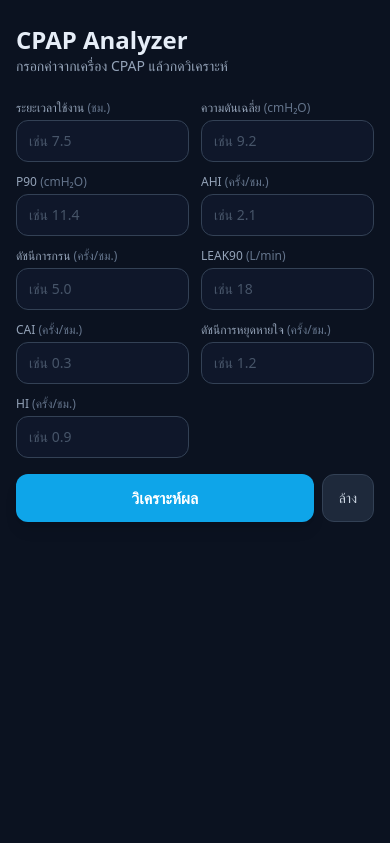
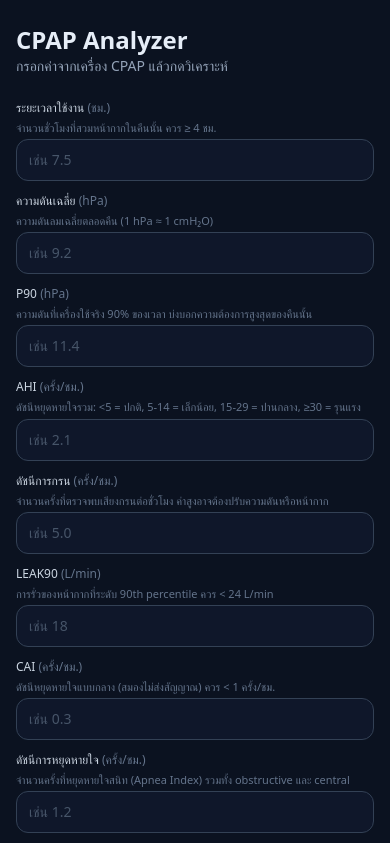
Before and after one commit to tongkhemmathat-dot/cpapreader, a Next.js app: page / in a window 390 px wide. Shown: the top 843 px of the page. Built offline with nearby package versions, Linux system fonts and the light colour scheme.

Commit message:
Change pressure to hPa, add field descriptions, fix fallback model 404

```diff
--- a/app/api/analyze/route.ts
+++ b/app/api/analyze/route.ts
@@ -23,7 +23,7 @@
   "recommendations": ["คำแนะนำเฉพาะเจาะจงจากค่าที่ผิดปกติ ถ้าทุกค่าปกติให้ชมและบอกให้รักษาพฤติกรรมเดิม"]
 }`;
 
-const FALLBACK_MODELS = ['gemini-2.0-flash', 'gemini-1.5-flash', 'gemini-1.5-flash-8b'];
+const FALLBACK_MODELS = ['gemini-2.0-flash', 'gemini-2.0-flash-lite', 'gemini-1.5-flash'];
 
 type FormData = {
   usage?: string; pressure?: string; p90?: string; ahi?: string;
@@ -33,8 +33,8 @@
 function buildPrompt(f: FormData): string {
   const lines = [
     f.usage    && `ระยะเวลาใช้งาน: ${f.usage} ชม.`,
-    f.pressure && `ความดันเฉลี่ย: ${f.pressure} cmH₂O`,
-    f.p90      && `P90: ${f.p90} cmH₂O`,
+    f.pressure && `ความดันเฉลี่ย: ${f.pressure} hPa`,
+    f.p90      && `P90: ${f.p90} hPa`,
     f.ahi      && `AHI: ${f.ahi} ครั้ง/ชม.`,
     f.snore    && `ดัชนีการกรน: ${f.snore} ครั้ง/ชม.`,
     f.leak90   && `LEAK90: ${f.leak90} L/min`,
--- a/app/page.tsx
+++ b/app/page.tsx
@@ -22,16 +22,16 @@
   hi: string;
 };
 
-const FIELDS: { key: keyof FormData; label: string; unit: string; placeholder: string }[] = [
-  { key: 'usage',    label: 'ระยะเวลาใช้งาน',      unit: 'ชม.',      placeholder: 'เช่น 7.5' },
-  { key: 'pressure', label: 'ความดันเฉลี่ย',         unit: 'cmH₂O',   placeholder: 'เช่น 9.2' },
-  { key: 'p90',      label: 'P90',                   unit: 'cmH₂O',   placeholder: 'เช่น 11.4' },
-  { key: 'ahi',      label: 'AHI',                   unit: 'ครั้ง/ชม.', placeholder: 'เช่น 2.1' },
-  { key: 'snore',    label: 'ดัชนีการกรน',           unit: 'ครั้ง/ชม.', placeholder: 'เช่น 5.0' },
-  { key: 'leak90',   label: 'LEAK90',                unit: 'L/min',   placeholder: 'เช่น 18' },
-  { key: 'cai',      label: 'CAI',                   unit: 'ครั้ง/ชม.', placeholder: 'เช่น 0.3' },
-  { key: 'apnea',    label: 'ดัชนีการหยุดหายใจ',    unit: 'ครั้ง/ชม.', placeholder: 'เช่น 1.2' },
-  { key: 'hi',       label: 'HI',                    unit: 'ครั้ง/ชม.', placeholder: 'เช่น 0.9' },
+const FIELDS: { key: keyof FormData; label: string; unit: string; placeholder: string; desc: string }[] = [
+  { key: 'usage',    label: 'ระยะเวลาใช้งาน',    unit: 'ชม.',       placeholder: 'เช่น 7.5',  desc: 'จำนวนชั่วโมงที่สวมหน้ากากในคืนนั้น ควร ≥ 4 ชม.' },
+  { key: 'pressure', label: 'ความดันเฉลี่ย',      unit: 'hPa',       placeholder: 'เช่น 9.2',  desc: 'ความดันลมเฉลี่ยตลอดคืน (1 hPa ≈ 1 cmH₂O)' },
+  { key: 'p90',      label: 'P90',               unit: 'hPa',       placeholder: 'เช่น 11.4', desc: 'ความดันที่เครื่องใช้จริง 90% ของเวลา บ่งบอกความต้องการสูงสุดของคืนนั้น' },
+  { key: 'ahi',      label: 'AHI',               unit: 'ครั้ง/ชม.', placeholder: 'เช่น 2.1',  desc: 'ดัชนีหยุดหายใจรวม: <5 = ปกติ, 5-14 = เล็กน้อย, 15-29 = ปานกลาง, ≥30 = รุนแรง' },
+  { key: 'snore',    label: 'ดัชนีการกรน',       unit: 'ครั้ง/ชม.', placeholder: 'เช่น 5.0',  desc: 'จำนวนครั้งที่ตรวจพบเสียงกรนต่อชั่วโมง ค่าสูงอาจต้องปรับความดันหรือหน้ากาก' },
+  { key: 'leak90',   label: 'LEAK90',            unit: 'L/min',     placeholder: 'เช่น 18',   desc: 'การรั่วของหน้ากากที่ระดับ 90th percentile ควร < 24 L/min' },
+  { key: 'cai',      label: 'CAI',               unit: 'ครั้ง/ชม.', placeholder: 'เช่น 0.3',  desc: 'ดัชนีหยุดหายใจแบบกลาง (สมองไม่ส่งสัญญาณ) ควร < 1 ครั้ง/ชม.' },
+  { key: 'apnea',    label: 'ดัชนีการหยุดหายใจ', unit: 'ครั้ง/ชม.', placeholder: 'เช่น 1.2',  desc: 'จำนวนครั้งที่หยุดหายใจสนิท (Apnea Index) รวมทั้ง obstructive และ central' },
+  { key: 'hi',       label: 'HI',                unit: 'ครั้ง/ชม.', placeholder: 'เช่น 0.9',  desc: 'ดัชนีหายใจตื้น (Hypopnea Index) การหายใจลดลง ≥ 30% นานกว่า 10 วินาที' },
 ];
 
 const EMPTY: FormData = { usage: '', pressure: '', p90: '', ahi: '', snore: '', leak90: '', cai: '', apnea: '', hi: '' };
@@ -87,12 +87,13 @@
       </header>
 
       <form onSubmit={handleSubmit} className="space-y-3">
-        <div className="grid grid-cols-2 gap-3">
-          {FIELDS.map(({ key, label, unit, placeholder }) => (
+        <div className="grid grid-cols-1 gap-3 sm:grid-cols-2">
+          {FIELDS.map(({ key, label, unit, placeholder, desc }) => (
             <div key={key} className="flex flex-col gap-1">
-              <label className="text-xs text-slate-400">
+              <label className="text-xs font-medium text-slate-300">
                 {label} <span className="text-slate-500">({unit})</span>
               </label>
+              <p className="text-[11px] leading-snug text-slate-500">{desc}</p>
               <input
                 type="number"
                 inputMode="decimal"
```
